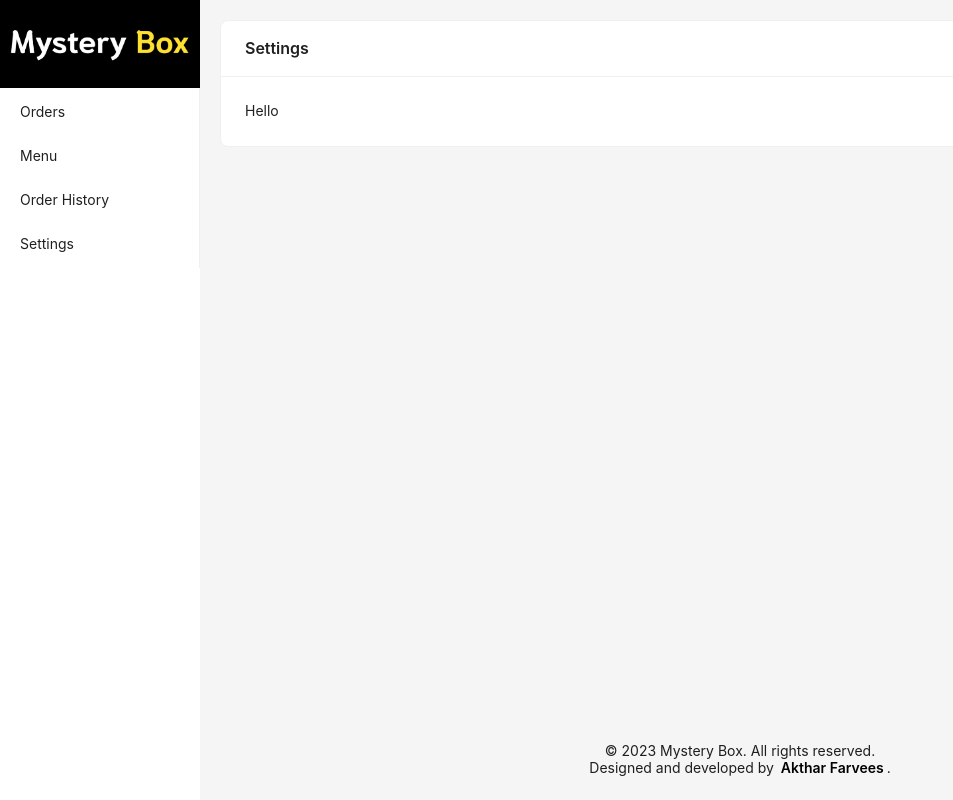
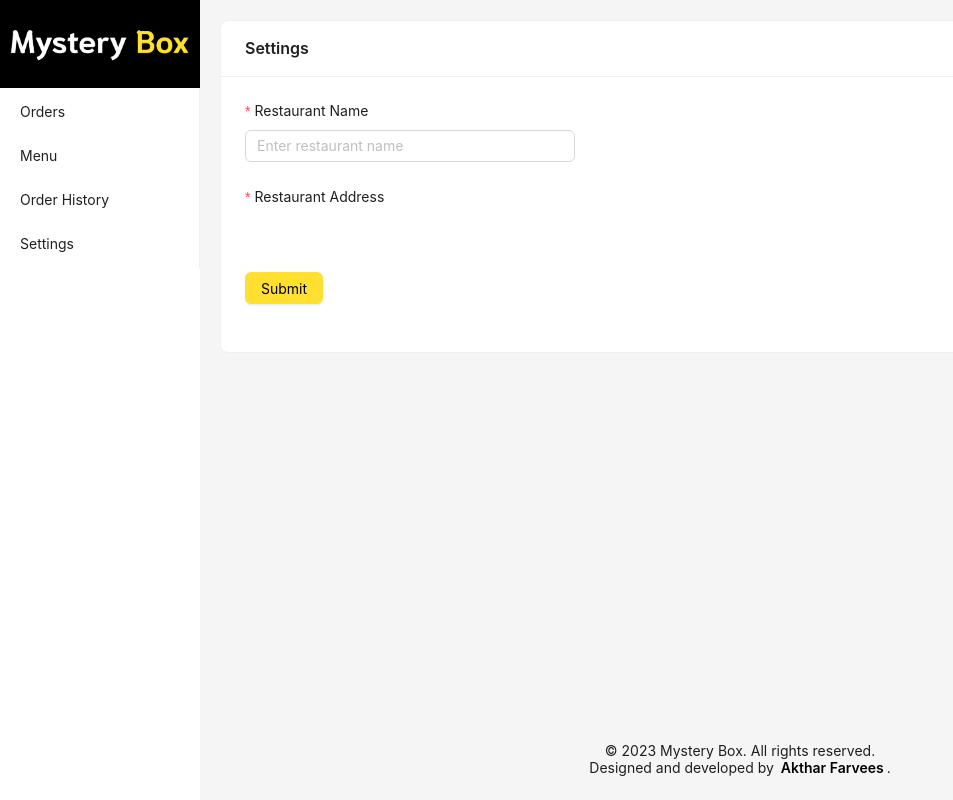
Before and after one commit to Akthar-Farvees/MysteryBoxDash, a React (Create React App) app: page /settings in a window 1280 px wide. Shown: the whole page, without its empty margins (0-953 px from the left). Built offline with nearby package versions, Linux system fonts and the light colour scheme.

Commit message:
Built Setting Page

```diff
--- a/src/index.css
+++ b/src/index.css
@@ -2,12 +2,19 @@
       background-color: #FFE030 !important;
       border-color: #FFE030 !important;
       color: black;
+
 }
 
 .ant-btn-primary:hover {
   background-color: #ffec80 !important;
   border-color: #ffec80 !important;
   color: black !important;
+}
+
+.ant-btn-primary-active {
+  background-color: #FFE030 !important;
+  border-color: #FFE030 !important;
+  color: black;
 }
 
 .ant-btn-danger {
--- a/src/modules/Settings/index.js
+++ b/src/modules/Settings/index.js
@@ -4,7 +4,17 @@ import { Card, Form, Input, Button } from 'antd'
 const Settings = () => {
   return (
     <Card title="Settings" style={{ margin: 20, }}>
-        Hello
+        <Form layout='vertical' wrapperCol={{span: 8}}>
+            <Form.Item label="Restaurant Name" required>
+                <Input placeholder='Enter restaurant name'/>
+            </Form.Item>
+            <Form.Item label="Restaurant Address" required></Form.Item>
+
+            <Form.Item>
+                <Button type='primary'>Submit</Button>
+            </Form.Item>
+
+        </Form>
     </Card>
 
   )
```
